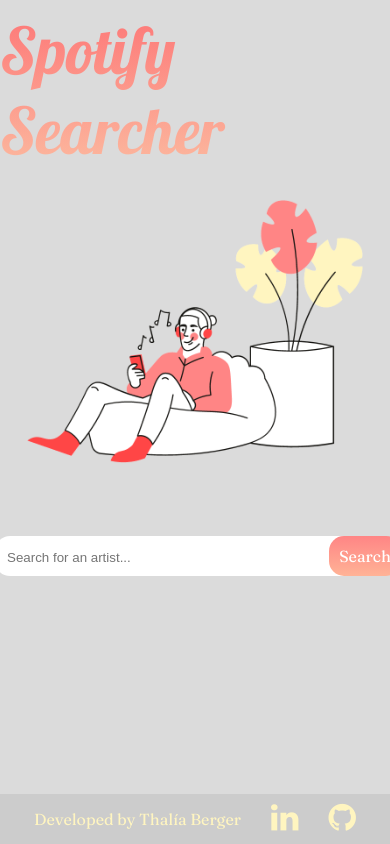
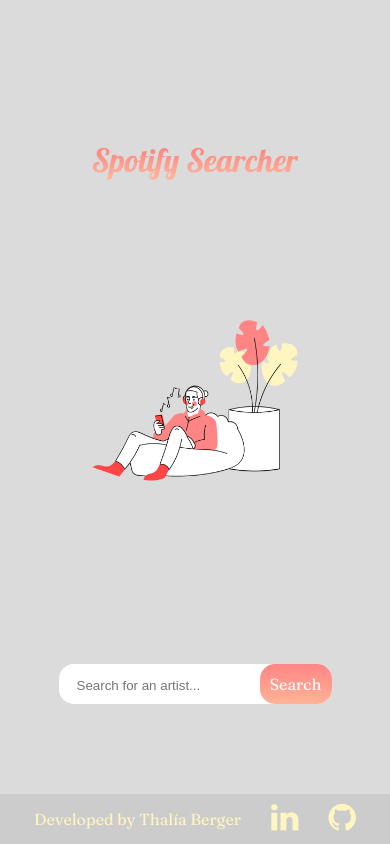
Before and after one commit to thaliaberger/spotify-searcher-react, a React (Create React App) app: page / in a window 390 px wide. Built offline with nearby package versions, Linux system fonts and the light colour scheme.

Commit message:
responsividade feita

```diff
--- a/src/App.css
+++ b/src/App.css
@@ -10,7 +10,6 @@
   margin: 0 0;
   background-color: #dbdbdb;
   font-family: "Fraunces", serif;
-  margin-bottom: 60px;
 }
 
 body a {
@@ -57,20 +56,23 @@
   background: -webkit-linear-gradient(#fd7777, #fcb99f);
   -webkit-background-clip: text;
   -webkit-text-fill-color: transparent;
-  font-size: 4em;
+  font-size: 2em;
   font-weight: lighter;
   font-family: "Lobster", cursive;
-  margin: 10px 0;
+  margin: 0;
 }
 
 .center {
   display: flex;
   flex-direction: column;
   align-items: center;
+  justify-content: space-evenly;
+  width: 100%;
+  height: 100vh;
+  margin-bottom: -50px;
 }
 .boy {
-  width: 350px;
-  margin-top: 20px;
+  width: 25%;
 }
 
 input:focus,
@@ -83,6 +85,7 @@
   display: flex;
   justify-content: center;
   margin-top: 3.55px;
+  width: 100%;
 }
 
 .input-background {
@@ -90,18 +93,21 @@
   justify-content: center;
   align-items: baseline;
   background-color: white;
-  width: 400px;
   border-radius: 15px;
   height: 40px;
-  margin-top: 70px;
+  margin-top: 40px;
+  width: 40%;
+  position: relative;
 }
 
 input {
   background: none;
-  width: 320px;
   padding: 10px;
   border: 0;
   border-radius: 15px;
+  left: 0;
+  position: absolute;
+  top: 0;
 }
 
 input::placeholder {
@@ -120,6 +126,9 @@
   border: 0;
   color: white;
   background: linear-gradient(#ff8585, #ffb396);
+  position: absolute;
+  right: 0;
+  top: 0;
 }
 
 /* ARTISTS AND ALBUMS PAGE */
@@ -210,15 +219,12 @@
 /* FOOTER */
 
 .footer {
-  position: fixed;
-  bottom: 0;
-  left: 0;
   display: flex;
   justify-content: center;
   background-color: #cccccc;
   height: 50px;
   width: 100%;
-  margin-top: 30px;
+  margin: 0;
 }
 
 .footer p {
@@ -233,3 +239,34 @@
 .footer i:hover {
   color: #ffb396;
 }
+
+/* RESPONSIVIDADE */
+
+@media screen and (max-width: 700px) {
+  .boy {
+    width: 45%;
+  }
+
+  .input-background {
+    width: 50%;
+  }
+
+  .tracks {
+    grid-template-columns: 1fr;
+    display: flex;
+    flex-direction: column;
+    align-items: center;
+    gap: 10px 0;
+    width: 300px;
+  }
+}
+
+@media screen and (max-width: 400px) {
+  .boy {
+    width: 55%;
+  }
+
+  .input-background {
+    width: 70%;
+  }
+}
--- a/src/components/Albums.js
+++ b/src/components/Albums.js
@@ -15,7 +15,7 @@
     const fetchData = async () => {
       try {
         const requestToken = btoa(
-          `${process.env.REACT_APP_CLIENT_ID}:${process.env.REACT_APP_CLIENT_SECRET}`
+          "9582ce1bdce64a6388d648f3ae57ab64:c51adca4ac7d454592fec31b707db6f1"
         );
 
         const response = await axios.post(
--- a/src/components/Artists.js
+++ b/src/components/Artists.js
@@ -15,7 +15,7 @@
     const fetchData = async () => {
       try {
         const requestToken = btoa(
-          `${process.env.REACT_APP_CLIENT_ID}:${process.env.REACT_APP_CLIENT_SECRET}`
+          "9582ce1bdce64a6388d648f3ae57ab64:c51adca4ac7d454592fec31b707db6f1"
         );
 
         const response = await axios.post(
--- a/src/components/Homepage.js
+++ b/src/components/Homepage.js
@@ -13,6 +13,7 @@
     console.log(state.artist);
   }
   return (
+    <div>
       <div className="center">
         <h1>Spotify Searcher</h1>
         <img className="boy" src={boy} alt="boy seated and listenin to music" />
@@ -34,6 +35,7 @@
             </div>
           </div>
         </div>
+      </div>
       <Footer />
     </div>
   );
--- a/src/components/Tracks.js
+++ b/src/components/Tracks.js
@@ -14,7 +14,7 @@
     const fetchData = async () => {
       try {
         const requestToken = btoa(
-          `${process.env.REACT_APP_CLIENT_ID}:${process.env.REACT_APP_CLIENT_SECRET}`
+          "9582ce1bdce64a6388d648f3ae57ab64:c51adca4ac7d454592fec31b707db6f1"
         );
 
         const response = await axios.post(
```
Also changed, not shown: 1 other file (tests, documents, lock files or other folders). Lines whose indentation alone changed are shown as unchanged.
